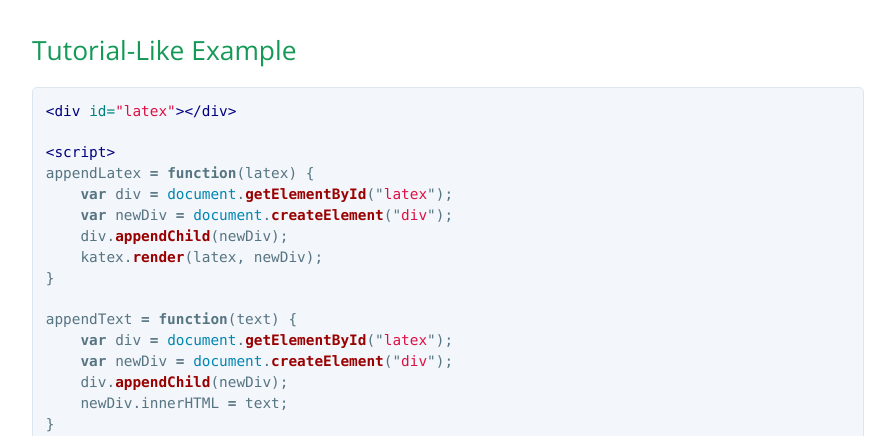
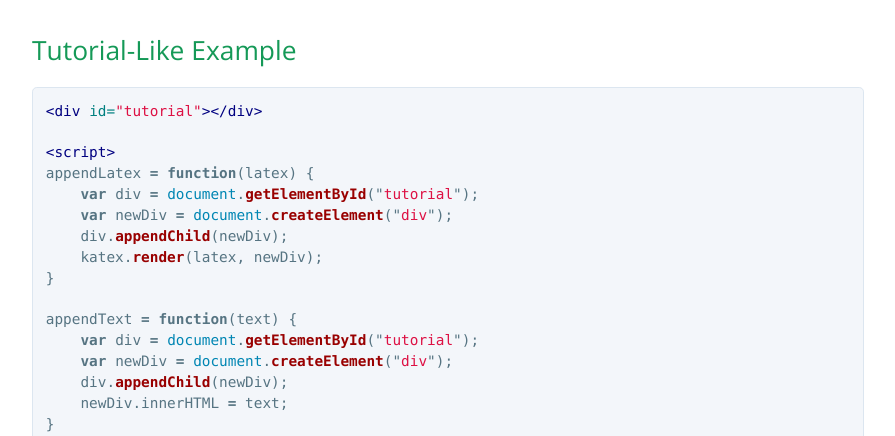
Before and after one commit to nicolewhite/algebra.js, a Jekyll site: the page built from index.md, in a window 1280 px wide and 900 px high, scrolled down 4658 px. Shown: the part 157-593 px from the top of the window, without its empty margins (192-1087 px from the left). Built offline with Jekyll 4.4.1, drawn with Linux system fonts in a browser that asks for light colours; nearby versions of some CDN libraries; Markdown is read by kramdown in place of the engine named in the settings.

Commit message:
Rename div; conflicts with anchor

````diff
--- a/index.md
+++ b/index.md
@@ -200,18 +200,18 @@ Make things pretty with LaTeX. All classes have a `.tex()` method for rendering
 ## <a name="latex-tutorial-like-example"></a> Tutorial-Like Example
 
 ```html
-<div id="latex"></div>
+<div id="tutorial"></div>
 
 <script>
 appendLatex = function(latex) {
-    var div = document.getElementById("latex");
+    var div = document.getElementById("tutorial");
     var newDiv = document.createElement("div");
     div.appendChild(newDiv);
     katex.render(latex, newDiv);
 }
 
 appendText = function(text) {
-    var div = document.getElementById("latex");
+    var div = document.getElementById("tutorial");
     var newDiv = document.createElement("div");
     div.appendChild(newDiv);
     newDiv.innerHTML = text;
@@ -244,18 +244,18 @@ appendLatex(letter + " = " + eq.solveFor(letter).tex());
 </script>
 ```
 
-<div id="latex"></div>
+<div id="tutorial"></div>
 
 <script>
 appendLatex = function(latex) {
-    var div = document.getElementById("latex");
+    var div = document.getElementById("tutorial");
     var newDiv = document.createElement("div");
     div.appendChild(newDiv);
     katex.render(latex, newDiv);
 }
 
 appendText = function(text) {
-    var div = document.getElementById("latex");
+    var div = document.getElementById("tutorial");
     var newDiv = document.createElement("div");
     div.appendChild(newDiv);
     newDiv.innerHTML = text;
````
